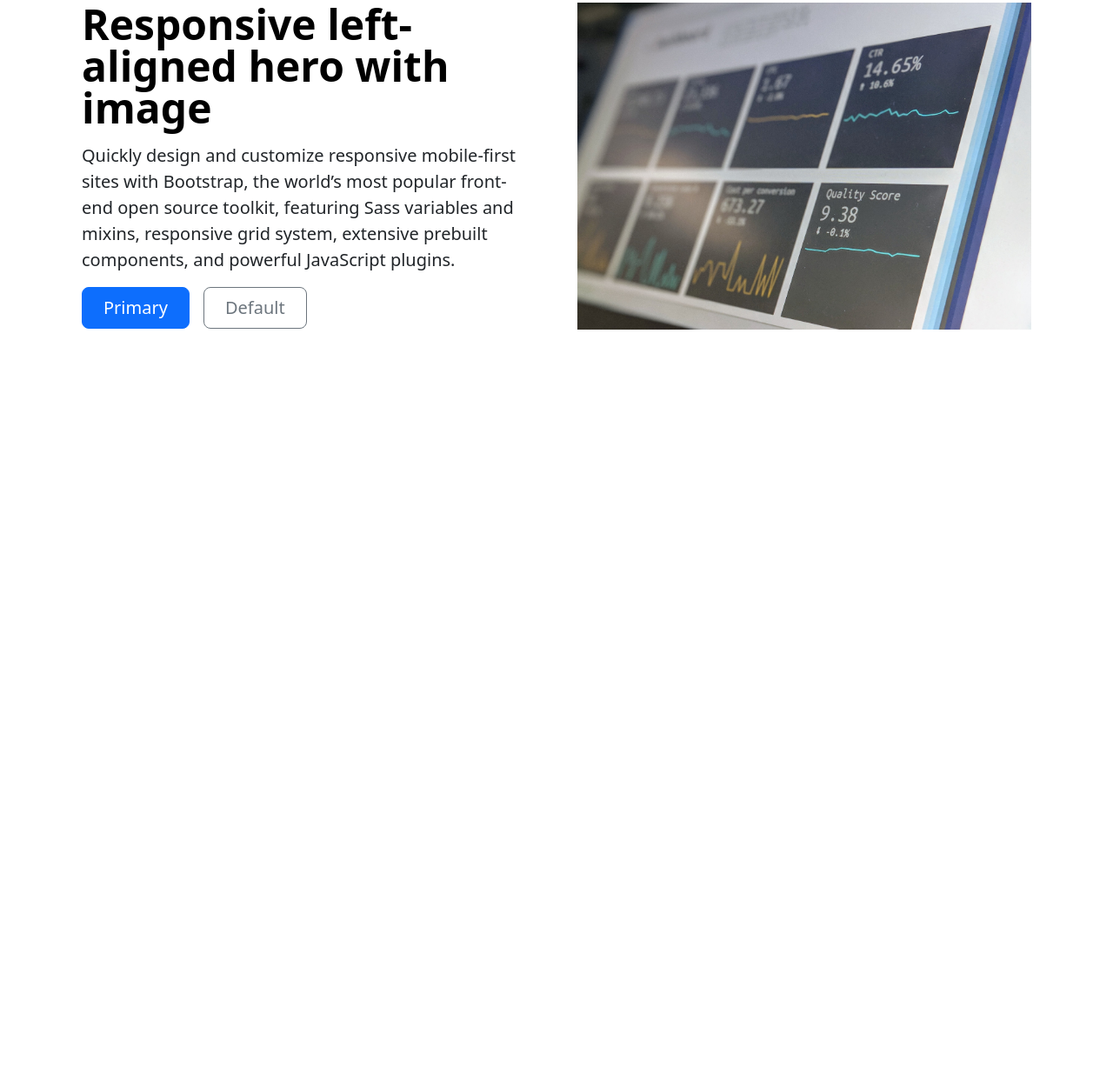
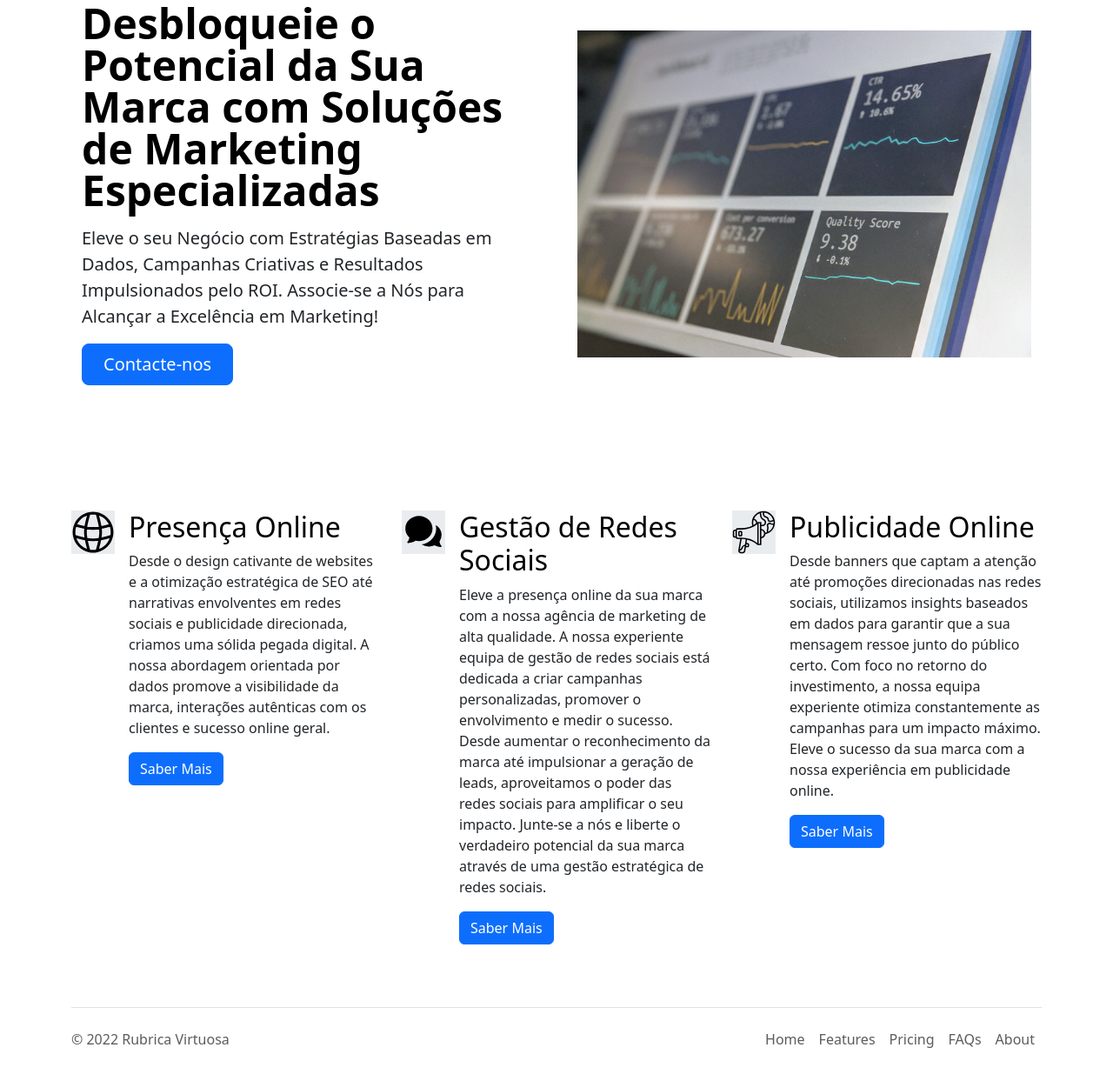
Before and after one commit to gfrade/rv, a plain HTML site: page index.html in a window 1280 px wide. Shown: the part 149-1392 px from the top of the page at 87% size. Before the commit the page ends 800 px from the top, so only its background shows below. Drawn offline with nearby package versions, Linux system fonts and the light colour scheme.

Commit message:
Add files via upload

```diff
--- a/index.html
+++ b/index.html
@@ -21,29 +21,21 @@
           <div class="collapse navbar-collapse" id="navbarSupportedContent">
             <ul class="navbar-nav me-auto mb-2 mb-lg-0">
               <li class="nav-item">
-                <a class="nav-link active" aria-current="page" href="#">Home</a>
+                <a class="nav-link active" aria-current="page" href="#">Contacte-nos</a>
               </li>
               <li class="nav-item">
-                <a class="nav-link" href="#">Link</a>
-              </li>
-              <li class="nav-item dropdown">
-                <a class="nav-link dropdown-toggle" href="#" role="button" data-bs-toggle="dropdown" aria-expanded="false">
-                  Dropdown
-                </a>
-                <ul class="dropdown-menu">
-                  <li><a class="dropdown-item" href="#">Action</a></li>
-                  <li><a class="dropdown-item" href="#">Another action</a></li>
-                  <li><hr class="dropdown-divider"></li>
-                  <li><a class="dropdown-item" href="#">Something else here</a></li>
-                </ul>
+                <a class="nav-link active" aria-current="page" href="presencaOnline.html">Presença Online</a>
               </li>
               <li class="nav-item">
-                <a class="nav-link disabled" aria-disabled="true">Disabled</a>
+                <a class="nav-link active" aria-current="page" href="socialNetworks.html">Gestão Redes Sociais</a>
+              </li>
+              <li class="nav-item">
+                <a class="nav-link active" aria-current="page" href="onlineAds.html">Publicidade Online</a>
               </li>
             </ul>
             <form class="d-flex" role="search">
-              <input class="form-control me-2" type="search" placeholder="Search" aria-label="Search">
-              <button class="btn btn-outline-success" type="submit">Search</button>
+              <input class="form-control me-2" type="search" placeholder="" aria-label="Search">
+              <button class="btn btn-outline-success" type="submit">Procurar</button>
             </form>
           </div>
         </div>
@@ -55,14 +47,71 @@
             <img src="./images/stephen-dawson-qwtCeJ5cLYs-unsplash.jpg" class="d-block mx-lg-auto img-fluid" alt="Bootstrap Themes" height="500" loading="lazy">
           </div>
           <div class="col-lg-6">
-            <h1 class="display-5 fw-bold text-body-emphasis lh-1 mb-3">Responsive left-aligned hero with image</h1>
-            <p class="lead">Quickly design and customize responsive mobile-first sites with Bootstrap, the world’s most popular front-end open source toolkit, featuring Sass variables and mixins, responsive grid system, extensive prebuilt components, and powerful JavaScript plugins.</p>
+            <h1 class="display-5 fw-bold text-body-emphasis lh-1 mb-3">Desbloqueie o Potencial da Sua Marca com Soluções de Marketing Especializadas</h1>
+            <p class="lead">Eleve o seu Negócio com Estratégias Baseadas em Dados, Campanhas Criativas e Resultados Impulsionados pelo ROI. Associe-se a Nós para Alcançar a Excelência em Marketing!</p>
             <div class="d-grid gap-2 d-md-flex justify-content-md-start">
-              <button type="button" class="btn btn-primary btn-lg px-4 me-md-2">Primary</button>
-              <button type="button" class="btn btn-outline-secondary btn-lg px-4">Default</button>
+              <button type="button" class="btn btn-primary btn-lg px-4 me-md-2">Contacte-nos</button>
             </div>
           </div>
         </div>
       </div>
+      <div class="container">
+        <div class="row g-4 py-5 row-cols-1 row-cols-lg-3">
+          <div class="col d-flex align-items-start">
+            <div class="icon-square text-body-emphasis bg-body-secondary d-inline-flex align-items-center justify-content-center fs-4 flex-shrink-0 me-3">
+              <img src="./images/web-svgrepo-com.svg" alt="web" height="50px">
+            </div>
+            <div>
+              <h3 class="fs-2 text-body-emphasis">Presença Online</h3>
+              <p>Desde o design cativante de websites e a otimização estratégica de SEO até narrativas envolventes em redes sociais e publicidade direcionada, criamos uma sólida pegada digital. A nossa abordagem orientada por dados promove a visibilidade da marca, interações autênticas com os clientes e sucesso online geral.</p>
+              <a href="#" class="btn btn-primary">
+                Saber Mais
+              </a>
+            </div>
+          </div>
+          <div class="col d-flex align-items-start">
+            <div class="icon-square text-body-emphasis bg-body-secondary d-inline-flex align-items-center justify-content-center fs-4 flex-shrink-0 me-3">
+              <img src="./images/comment-svgrepo-com.svg" alt="web" height="50px">
+            </div>
+            <div>
+              <h3 class="fs-2 text-body-emphasis">Gestão de Redes Sociais</h3>
+              <p>Eleve a presença online da sua marca com a nossa agência de marketing de alta qualidade. A nossa experiente equipa de gestão de redes sociais está dedicada a criar campanhas personalizadas, promover o envolvimento e medir o sucesso. Desde aumentar o reconhecimento da marca até impulsionar a geração de leads, aproveitamos o poder das redes sociais para amplificar o seu impacto. Junte-se a nós e liberte o verdadeiro potencial da sua marca através de uma gestão estratégica de redes sociais.</p>
+              <a href="#" class="btn btn-primary">
+                Saber Mais
+              </a>
+            </div>
+          </div>
+          <div class="col d-flex align-items-start">
+            <div class="icon-square text-body-emphasis bg-body-secondary d-inline-flex align-items-center justify-content-center fs-4 flex-shrink-0 me-3">
+              <img src="./images/advertisement-broadcast-global-svgrepo-com.svg" alt="web" height="50px">
+            </div>
+            <div>
+              <h3 class="fs-2 text-body-emphasis">Publicidade Online</h3>
+              <p> Desde banners que captam a atenção até promoções direcionadas nas redes sociais, utilizamos insights baseados em dados para garantir que a sua mensagem ressoe junto do público certo. Com foco no retorno do investimento, a nossa equipa experiente otimiza constantemente as campanhas para um impacto máximo. Eleve o sucesso da sua marca com a nossa experiência em publicidade online.</p>
+              <a href="#" class="btn btn-primary">
+                Saber Mais
+              </a>
+            </div>
+          </div>
+        </div>
+      </div>
+
+      <div class="container">
+        <footer class="d-flex flex-wrap justify-content-between align-items-center py-3 my-4 border-top">
+          <p class="col-md-4 mb-0 text-body-secondary">© 2022 Rubrica Virtuosa</p>
+
+          <a href="/" class="col-md-4 d-flex align-items-center justify-content-center mb-3 mb-md-0 me-md-auto link-body-emphasis text-decoration-none">
+            <svg class="bi me-2" width="40" height="32"><use xlink:href="#bootstrap"></use></svg>
+          </a>
+
+          <ul class="nav col-md-4 justify-content-end">
+            <li class="nav-item"><a href="#" class="nav-link px-2 text-body-secondary">Home</a></li>
+            <li class="nav-item"><a href="#" class="nav-link px-2 text-body-secondary">Features</a></li>
+            <li class="nav-item"><a href="#" class="nav-link px-2 text-body-secondary">Pricing</a></li>
+            <li class="nav-item"><a href="#" class="nav-link px-2 text-body-secondary">FAQs</a></li>
+            <li class="nav-item"><a href="#" class="nav-link px-2 text-body-secondary">About</a></li>
+          </ul>
+        </footer>
+      </div>
 </body>
 </html>
```
